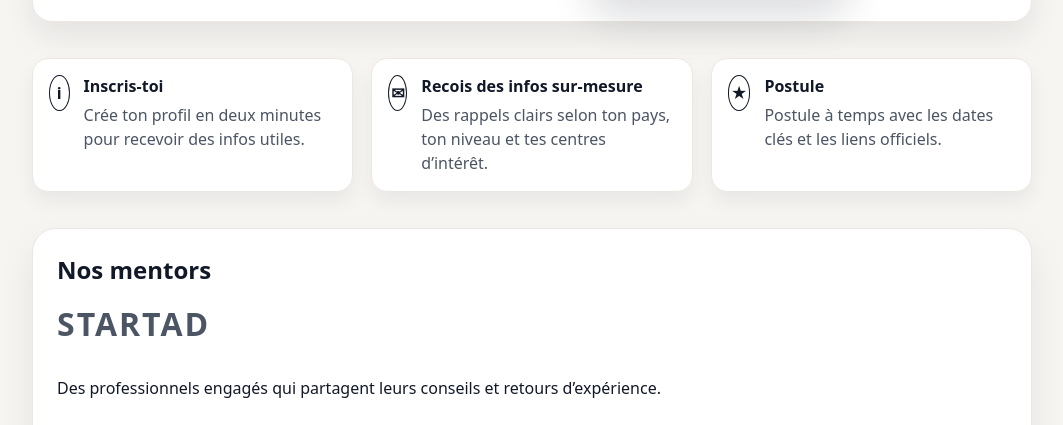
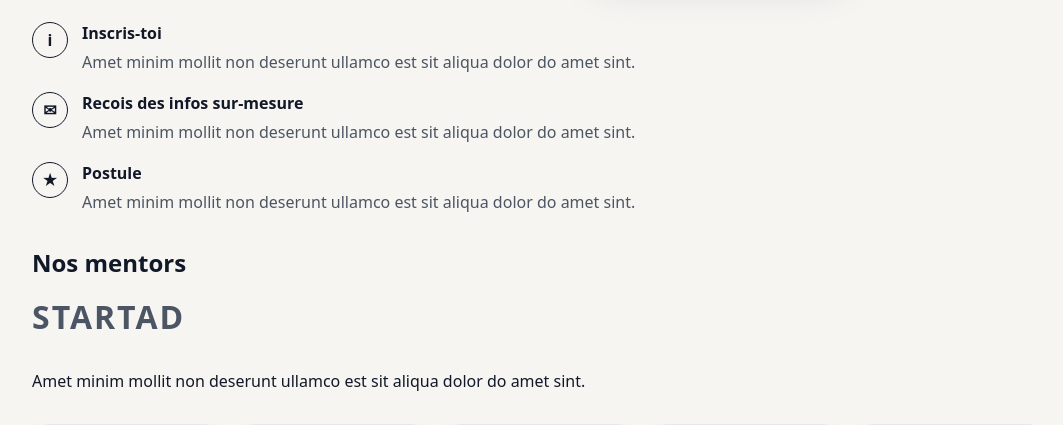
Before and after one commit to meite-root/afroed-portesouvertes, a Flask app: page / in a window 1280 px wide. Shown: the part 797-1222 px from the top of the page, without its empty margins (108-1171 px from the left). Run offline with Flask 3, Linux system fonts and the light colour scheme.

Commit message:
Revert "Improve landing page layout and update French copy"

```diff
--- a/static/style.css
+++ b/static/style.css
@@ -132,10 +132,10 @@ button:hover {
 .landing {
   max-width: 1040px;
   margin: 0 auto;
-  padding: 32px 20px 48px;
+  padding: 28px 20px 40px;
   display: flex;
   flex-direction: column;
-  gap: 36px;
+  gap: 32px;
 }
 
 /* ======================================================
@@ -157,8 +157,8 @@ button:hover {
 }
 
 .logo {
-  width: 104px;
-  height: 104px;
+  width: 136px;
+  height: 136px;
 }
 
 .nav-toggle {
@@ -181,11 +181,6 @@ button:hover {
   display: grid;
   gap: 24px;
   align-items: center;
-  padding: 24px;
-  background: #ffffff;
-  border-radius: 24px;
-  border: 1px solid #ece7e2;
-  box-shadow: 0 18px 36px rgba(17, 24, 39, 0.08);
 }
 
 .hero-text {
@@ -195,7 +190,7 @@ button:hover {
 }
 
 .hero h1 {
-  font-size: 32px;
+  font-size: 30px;
   line-height: 1.1;
   margin: 0;
 }
@@ -246,14 +241,12 @@ button:hover {
 ====================================================== */
 
 .info-card {
-  background: #ffffff;
+  background: #fdfbf8;
   border-radius: 20px;
   padding: 22px;
   display: grid;
   gap: 20px;
   align-items: center;
-  border: 1px solid #ece7e2;
-  box-shadow: 0 14px 30px rgba(17, 24, 39, 0.08);
 }
 
 .info-card h2 {
@@ -309,11 +302,6 @@ button:hover {
   display: flex;
   gap: 14px;
   align-items: flex-start;
-  padding: 16px;
-  background: #ffffff;
-  border-radius: 16px;
-  border: 1px solid #ece7e2;
-  box-shadow: 0 10px 20px rgba(17, 24, 39, 0.06);
 }
 
 .feature-icon {
@@ -344,11 +332,6 @@ button:hover {
 .mentors {
   display: grid;
   gap: 16px;
-  padding: 24px;
-  background: #ffffff;
-  border-radius: 24px;
-  border: 1px solid #ece7e2;
-  box-shadow: 0 18px 36px rgba(17, 24, 39, 0.08);
 }
 
 .mentors h2 {
@@ -556,10 +539,6 @@ button:hover {
     grid-template-columns: 1.1fr 0.9fr;
   }
 
-  .features {
-    grid-template-columns: repeat(3, 1fr);
-  }
-
   .supporter-grid {
     grid-template-columns: repeat(2, 1fr);
   }
--- a/templates/landing.html
+++ b/templates/landing.html
@@ -45,21 +45,21 @@
         <div class="feature-icon">i</div>
         <div>
           <h3>Inscris-toi</h3>
-          <p>Crée ton profil en deux minutes pour recevoir des infos utiles.</p>
+          <p>Amet minim mollit non deserunt ullamco est sit aliqua dolor do amet sint.</p>
         </div>
       </div>
       <div class="feature">
         <div class="feature-icon">✉</div>
         <div>
           <h3>Recois des infos sur-mesure</h3>
-          <p>Des rappels clairs selon ton pays, ton niveau et tes centres d’intérêt.</p>
+          <p>Amet minim mollit non deserunt ullamco est sit aliqua dolor do amet sint.</p>
         </div>
       </div>
       <div class="feature">
         <div class="feature-icon">★</div>
         <div>
           <h3>Postule</h3>
-          <p>Postule à temps avec les dates clés et les liens officiels.</p>
+          <p>Amet minim mollit non deserunt ullamco est sit aliqua dolor do amet sint.</p>
         </div>
       </div>
     </section>
@@ -67,37 +67,37 @@
     <section class="mentors">
       <h2>Nos mentors</h2>
       <div class="mentor-logo">STARTAD</div>
-      <p>Des professionnels engagés qui partagent leurs conseils et retours d’expérience.</p>
+      <p>Amet minim mollit non deserunt ullamco est sit aliqua dolor do amet sint.</p>
       <div class="carousel" aria-label="Mentors">
         <article class="carousel-card">
           <img src="https://images.unsplash.com/photo-1500648767791-00dcc994a43e?auto=format&fit=crop&w=400&q=80" alt="Jenny Wilson">
           <h3>Jenny Wilson</h3>
           <span>@Oxford University</span>
-          <p>“Des alertes simples qui m’ont aidée à repérer des bourses dès leur ouverture.”</p>
+          <p>“minim mollit non deserunt ullamco est sit aliqua dolor do amet sint. Velit officia consequat duis enim velit mollit.”</p>
         </article>
         <article class="carousel-card">
           <img src="https://images.unsplash.com/photo-1506794778202-cad84cf45f1d?auto=format&fit=crop&w=400&q=80" alt="Savannah Nguyen">
           <h3>Savannah Nguyen</h3>
           <span>@NYU</span>
-          <p>“AfroEd met tout au même endroit, avec des conseils qui font gagner du temps.”</p>
+          <p>“minim mollit non deserunt ullamco est sit aliqua dolor do amet sint. Velit officia consequat duis enim velit mollit.”</p>
         </article>
         <article class="carousel-card">
           <img src="https://images.unsplash.com/photo-1494790108377-be9c29b29330?auto=format&fit=crop&w=400&q=80" alt="Theresa Webb">
           <h3>Theresa Webb</h3>
           <span>@UC Berkeley</span>
-          <p>“Une expérience claire et motivante, idéale pour préparer ses candidatures.”</p>
+          <p>“minim mollit non deserunt ullamco est sit aliqua dolor do amet sint. Velit officia consequat duis enim velit mollit.”</p>
         </article>
         <article class="carousel-card">
           <img src="https://images.unsplash.com/photo-1507003211169-0a1dd7228f2d?auto=format&fit=crop&w=400&q=80" alt="Jacob Jones">
           <h3>Jacob Jones</h3>
           <span>@Goethe Institut</span>
-          <p>“Les rappels sont précis et arrivent au bon moment.”</p>
+          <p>“minim mollit non deserunt ullamco est sit aliqua dolor do amet sint. Velit officia consequat duis enim velit mollit.”</p>
         </article>
         <article class="carousel-card">
           <img src="https://images.unsplash.com/photo-1544005313-94ddf0286df2?auto=format&fit=crop&w=400&q=80" alt="Arlene McCoy">
           <h3>Arlene McCoy</h3>
           <span>@McKinsey Senegal</span>
-          <p>“Un bon équilibre entre inspiration et informations pratiques.”</p>
+          <p>“minim mollit non deserunt ullamco est sit aliqua dolor do amet sint. Velit officia consequat duis enim velit mollit.”</p>
         </article>
       </div>
     </section>
```
